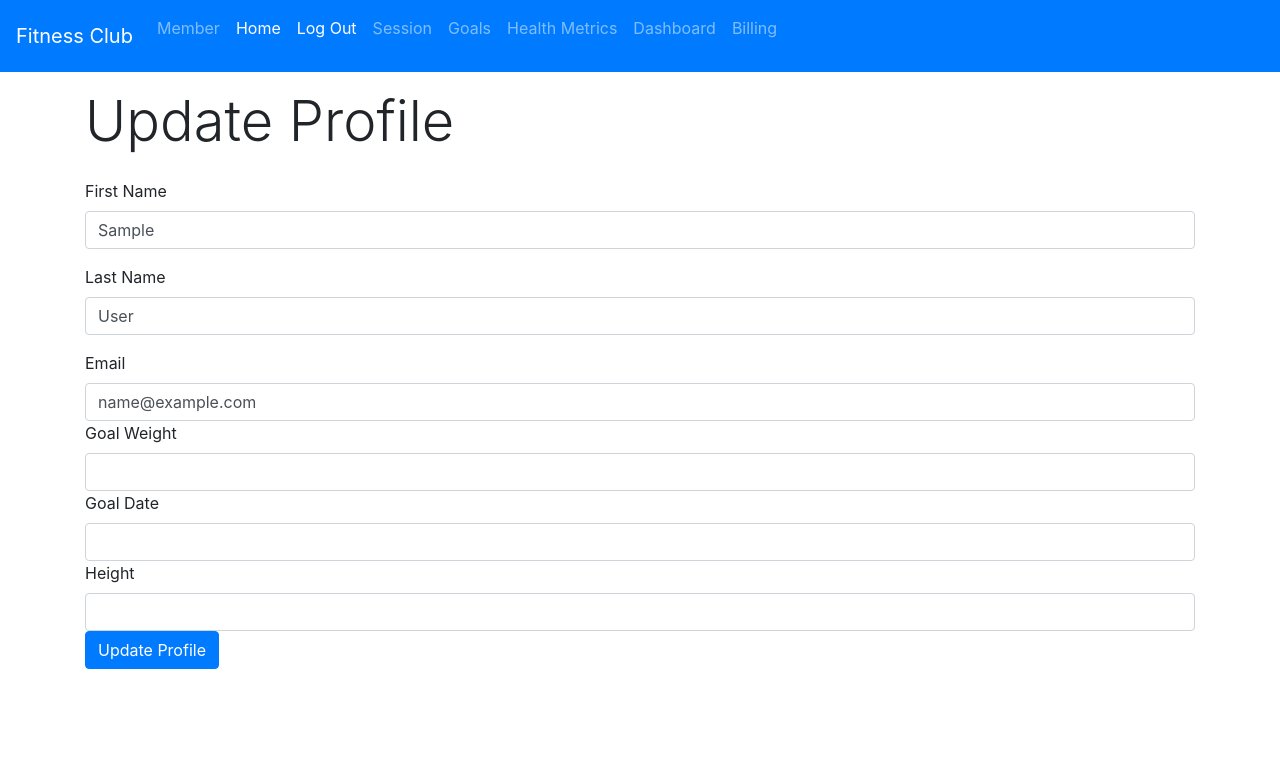
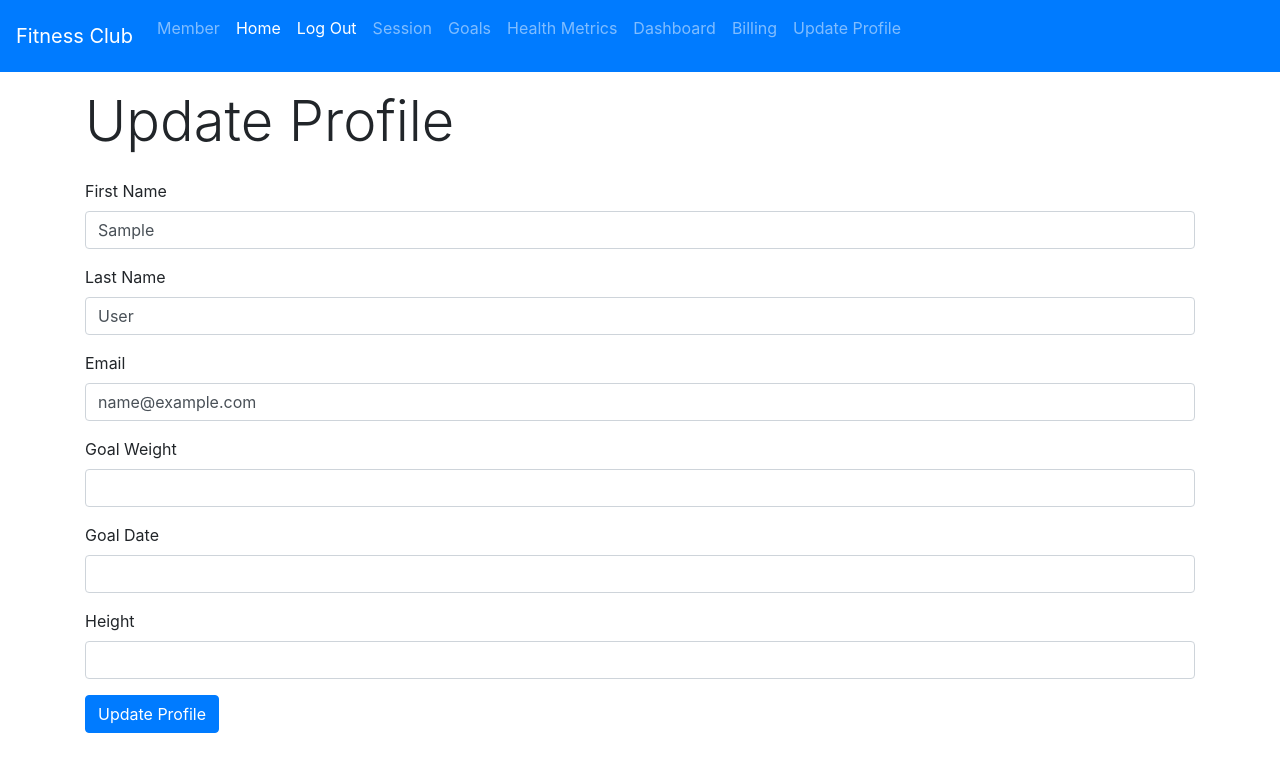
Before and after one commit to shaunsim15/comp-3005, a Flask app: page /member/profile/edit in a window 1280 px wide. Shown: the top 772 px of the page. Run offline with Flask 3, Linux system fonts and the light colour scheme; the visitor is signed in with stand-in values (Sample User, id 1); data comes from the database, SQL or seed files in the repository; parts of the project's set-up code (start-up, migrations or seed data) failed here and were passed over.

Commit message:
update profile now works

```diff
--- a/fitness_club/auth_forms.py
+++ b/fitness_club/auth_forms.py
@@ -29,8 +29,11 @@ class MemberOnlyForm(RegistrationForm):
     goal_date = StringField('Goal Date', validators=[DataRequired()])
     height = StringField('Height', validators=[DataRequired()])
 
-class UpdateMemberForm(RegistrationForm):
+class UpdateMemberForm(FlaskForm):
     """ Form for updating member's information."""
+    first_name = StringField('First Name', validators=[DataRequired(), Length(min=2, max=20)])
+    last_name = StringField('Last Name', validators=[DataRequired(), Length(min=2, max=20)])
+    email = StringField('Email', validators=[DataRequired(), Email()])
     goal_weight = StringField('Goal Weight', validators=[DataRequired()])
     goal_date = StringField('Goal Date', validators=[DataRequired()])
     height = StringField('Height', validators=[DataRequired()])
--- a/fitness_club/member.py
+++ b/fitness_club/member.py
@@ -63,7 +63,7 @@ def update_member_profile():
         db.session.add(current_user)
         db.session.commit()
         flash("Profile updated successfully", "success")
-        return redirect(url_for("member.member_show", member=current_user))
+        return redirect(url_for("home.index"))
 
     elif request.method == "GET":
         form.first_name.data = current_user.first_name
--- a/fitness_club/templates/base.html
+++ b/fitness_club/templates/base.html
@@ -40,6 +40,9 @@
           </li>
           <li class="nav-item">
             <a class="nav-link" href="/billing">Billing</a>
+          </li>
+          <li class="nav-item">
+            <a class="nav-link" href="/member/profile/edit">Update Profile</a>
           </li>
           {% endif %}
           {% if current_user.role == 'Trainer' %}
--- a/fitness_club/templates/member/edit.html
+++ b/fitness_club/templates/member/edit.html
@@ -13,19 +13,19 @@
         {{ form.last_name.label(class="form-control-label") }}
         {{ form.last_name(class="form-control") }}
     </div>
-    <div>
+    <div class="form-group">
         {{ form.email.label(class="form-control-label") }}
         {{ form.email(class="form-control") }}
     </div>
-    <div>
+    <div class="form-group">
         {{ form.goal_weight.label(class="form-control-label") }}
         {{ form.goal_weight(class="form-control") }}
     </div>
-    <div>
+    <div class="form-group">
         {{ form.goal_date.label(class="form-control-label") }}
         {{ form.goal_date(class="form-control") }}
     </div>
-    <div>
+    <div class="form-group">
         {{ form.height.label(class="form-control-label") }}
         {{ form.height(class="form-control") }}
     </div>
```
